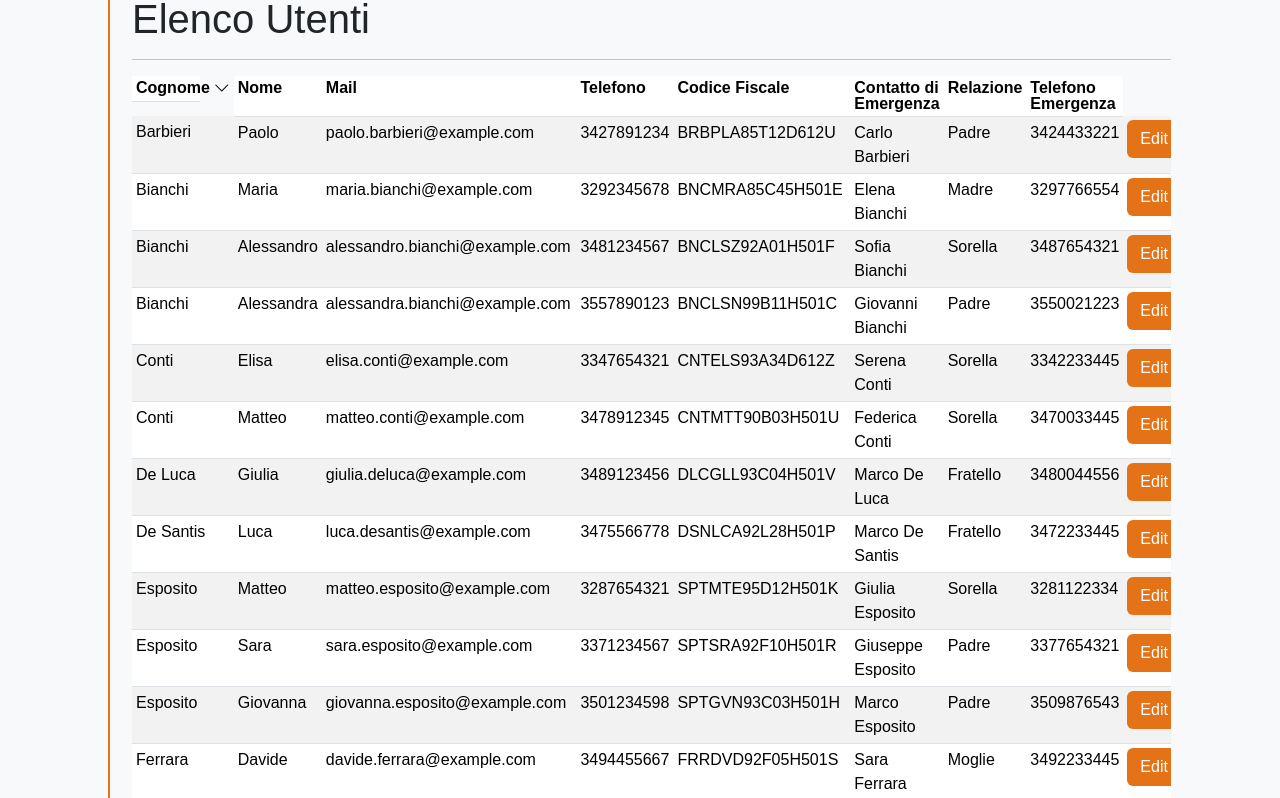
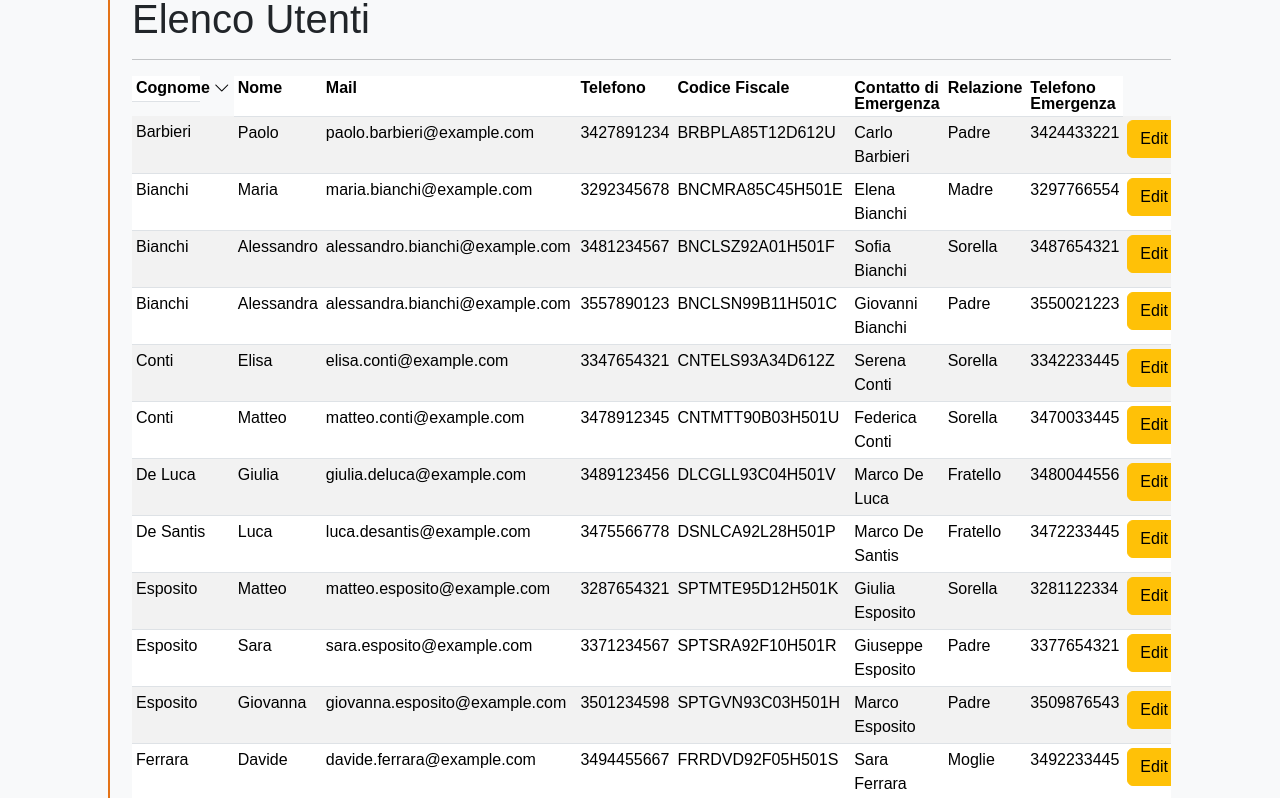
Before and after one commit to mattiacoli/BooRoad, a React (Vite) app: page /dashboard in a window 1280 px wide. Shown: the part 800-1598 px from the top of the page. Built offline with nearby package versions, Linux system fonts and the light colour scheme.

Commit message:
Update button styles in UsersContacts and adjust main button styles in CSS

```diff
--- a/src/components/UsersContacts.jsx
+++ b/src/components/UsersContacts.jsx
@@ -74,8 +74,8 @@ export default function UsersContacts() {
                   <td>{user.contattoEmergenza.telefono}</td>
                   <td>
                     <div className="button_container d-flex gap-2">
-                      <button onClick={() => navigate(`/${user.id}/edit`)} className="btn warning">Edit</button>
-                      <button onClick={() => deleteUser(user.id)} className="btn danger">Delete</button>
+                      <button onClick={() => navigate(`/${user.id}/edit`)} className=" btn btn-actions btn-warning">Edit</button>
+                      <button onClick={() => deleteUser(user.id)} className="btn btn-actions btn-danger">Delete</button>
                     </div>
                   </td>
                 </tr>
--- a/src/index.css
+++ b/src/index.css
@@ -48,7 +48,7 @@ body {
 /* #region main */
 
 main {
-  .btn {
+  .btn:not(.btn-actions) {
     background-color: var(--br-primary);
     color: white;
 
```
